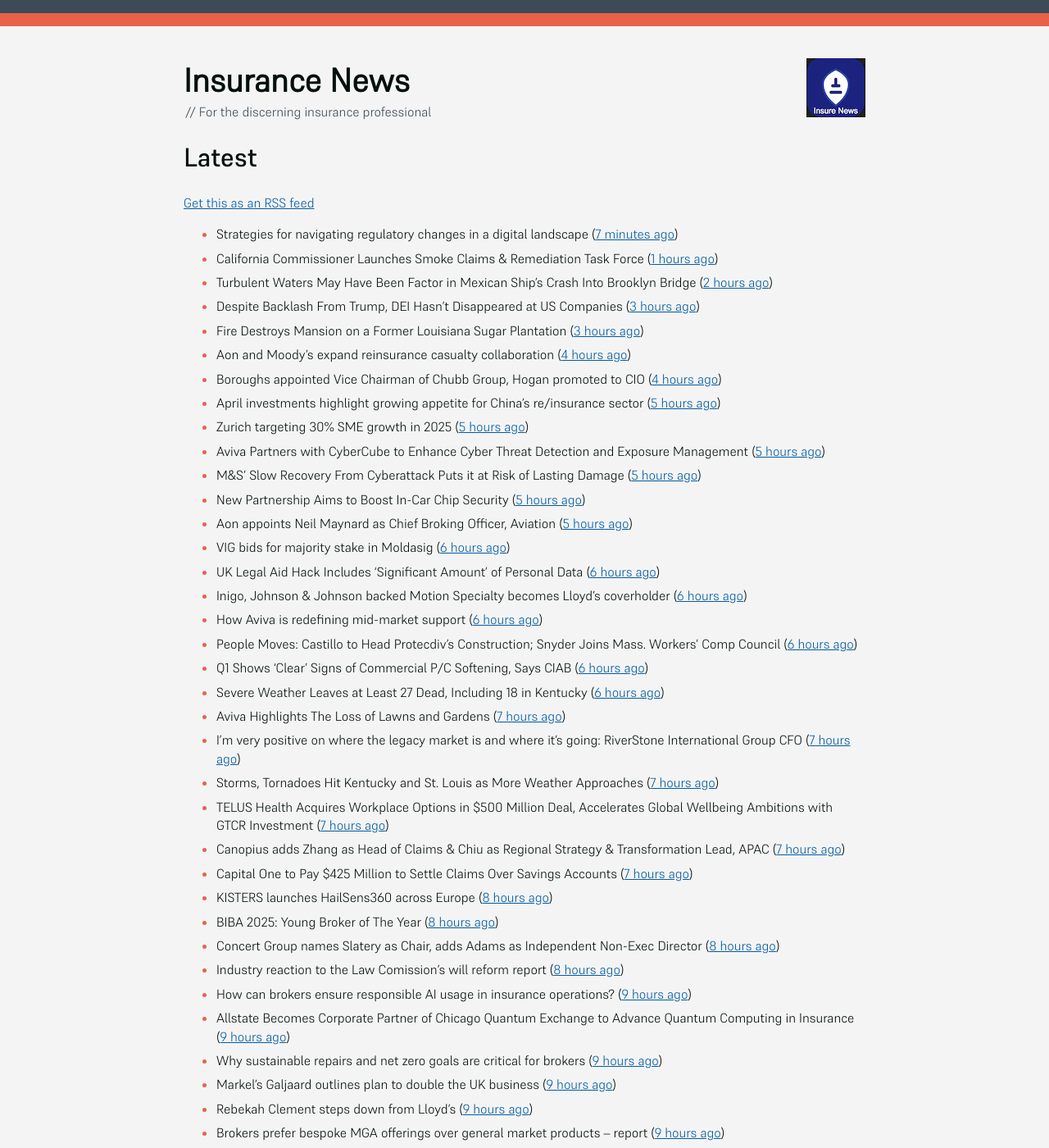
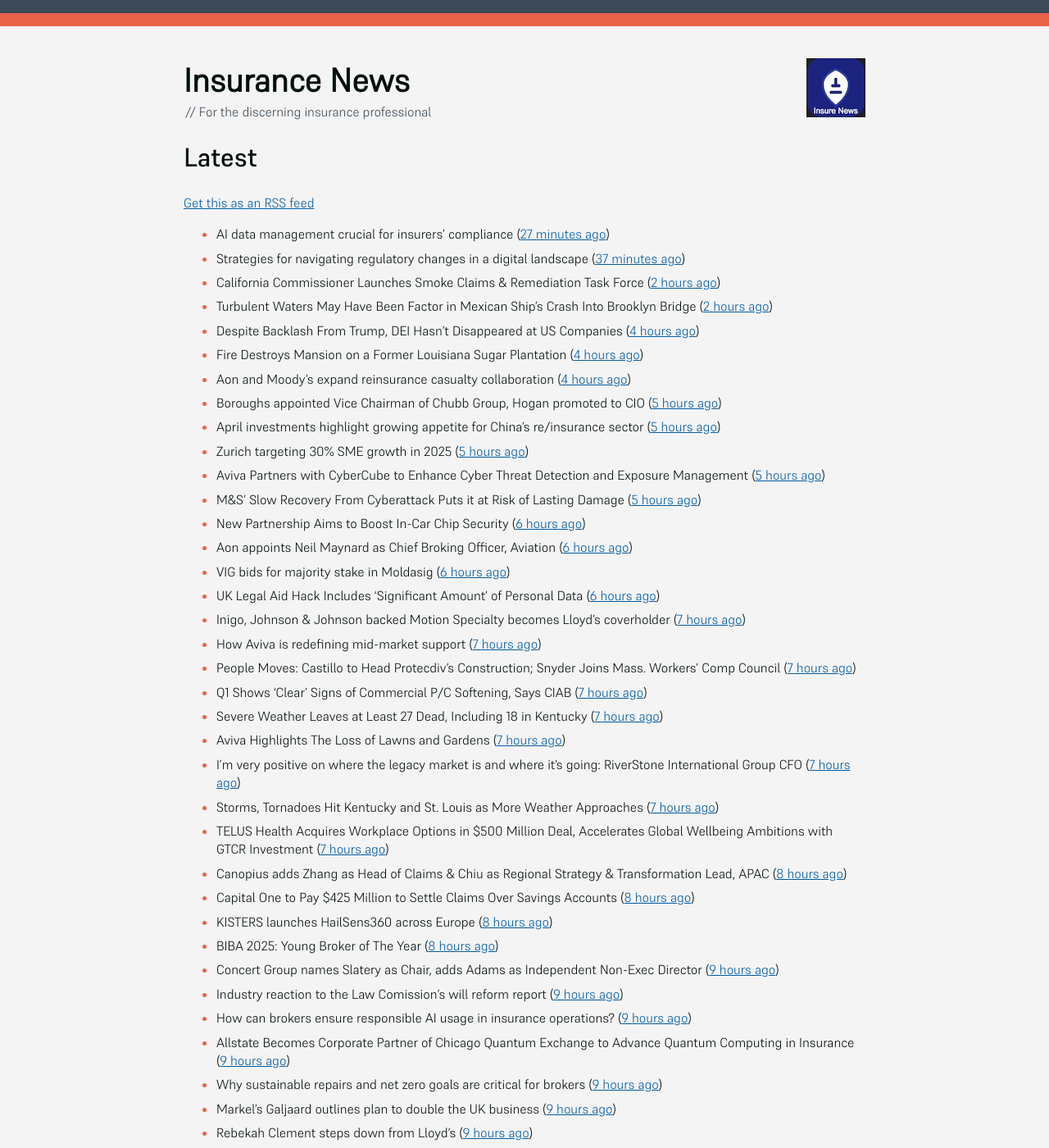
Before and after one commit to mat-0/feeds.thechels.uk, a Jekyll site: the page built from index.md, in a window 1280 px wide and 1400 px high. Shown: the whole window at 82% size. Built offline with Jekyll 4.4.1, drawn with Linux system fonts in a browser that asks for light colours; some of the changed text lies outside the part shown.

Commit message:
New Feed

```diff
--- a/index.md
+++ b/index.md
@@ -8,36 +8,37 @@ description: Latest Updates
 [Get this as an RSS feed](/feed.rss)
 
 <!-- news_marker starts -->
-- Strategies for navigating regulatory changes in a digital landscape ([7 minutes ago](https://www.dig-in.com/opinion/strategies-for-navigating-federal-and-state-regulations))
-- California Commissioner Launches Smoke Claims & Remediation Task Force ([1 hours ago](https://www.insurancejournal.com/news/west/2025/05/19/824395.htm))
+- AI data management crucial for insurers' compliance ([27 minutes ago](https://www.dig-in.com/news/ai-data-management-crucial-for-insurers-compliance))
+- Strategies for navigating regulatory changes in a digital landscape ([37 minutes ago](https://www.dig-in.com/opinion/strategies-for-navigating-federal-and-state-regulations))
+- California Commissioner Launches Smoke Claims & Remediation Task Force ([2 hours ago](https://www.insurancejournal.com/news/west/2025/05/19/824395.htm))
 - Turbulent Waters May Have Been Factor in Mexican Ship’s Crash Into Brooklyn Bridge ([2 hours ago](https://www.insurancejournal.com/news/east/2025/05/19/824334.htm))
-- Despite Backlash From Trump, DEI Hasn’t Disappeared at US Companies ([3 hours ago](https://www.insurancejournal.com/news/national/2025/05/19/824379.htm))
-- Fire Destroys Mansion on a Former Louisiana Sugar Plantation ([3 hours ago](https://www.insurancejournal.com/news/southcentral/2025/05/19/824378.htm))
+- Despite Backlash From Trump, DEI Hasn’t Disappeared at US Companies ([4 hours ago](https://www.insurancejournal.com/news/national/2025/05/19/824379.htm))
+- Fire Destroys Mansion on a Former Louisiana Sugar Plantation ([4 hours ago](https://www.insurancejournal.com/news/southcentral/2025/05/19/824378.htm))
 - Aon and Moody’s expand reinsurance casualty collaboration ([4 hours ago](https://www.reinsurancene.ws/aon-and-moodys-expand-reinsurance-casualty-collaboration/))
-- Boroughs appointed Vice Chairman of Chubb Group, Hogan promoted to CIO ([4 hours ago](https://www.reinsurancene.ws/boroughs-appointed-vice-chairman-of-chubb-group-hogan-promoted-to-cio/))
+- Boroughs appointed Vice Chairman of Chubb Group, Hogan promoted to CIO ([5 hours ago](https://www.reinsurancene.ws/boroughs-appointed-vice-chairman-of-chubb-group-hogan-promoted-to-cio/))
 - April investments highlight growing appetite for China’s re/insurance sector ([5 hours ago](https://www.reinsurancene.ws/april-investments-highlight-growing-appetite-for-chinas-re-insurance-sector/))
 - Zurich targeting 30% SME growth in 2025 ([5 hours ago](https://www.postonline.co.uk/news/7957779/zurich-targeting-30-sme-growth-in-2025))
 - Aviva Partners with CyberCube to Enhance Cyber Threat Detection and Exposure Management ([5 hours ago](https://www.insurtechinsights.com/aviva-partners-with-cybercube-to-enhance-cyber-threat-detection-and-exposure-management/))
 - M&S’ Slow Recovery From Cyberattack Puts it at Risk of Lasting Damage ([5 hours ago](https://www.insurancejournal.com/news/international/2025/05/19/824356.htm))
-- New Partnership Aims to Boost In-Car Chip Security ([5 hours ago](https://insurance-edge.net/2025/05/19/new-partnership-aims-to-boost-in-car-chip-security/))
-- Aon appoints Neil Maynard as Chief Broking Officer, Aviation ([5 hours ago](https://www.reinsurancene.ws/aon-appoints-neil-maynard-as-chief-broking-officer-aviation/))
+- New Partnership Aims to Boost In-Car Chip Security ([6 hours ago](https://insurance-edge.net/2025/05/19/new-partnership-aims-to-boost-in-car-chip-security/))
+- Aon appoints Neil Maynard as Chief Broking Officer, Aviation ([6 hours ago](https://www.reinsurancene.ws/aon-appoints-neil-maynard-as-chief-broking-officer-aviation/))
 - VIG bids for majority stake in Moldasig ([6 hours ago](https://www.reinsurancene.ws/vig-bids-for-majority-stake-in-moldasig/))
 - UK Legal Aid Hack Includes ‘Significant Amount’ of Personal Data ([6 hours ago](https://www.insurancejournal.com/news/international/2025/05/19/824353.htm))
-- Inigo, Johnson & Johnson backed Motion Specialty becomes Lloyd’s coverholder ([6 hours ago](https://www.reinsurancene.ws/inigo-johnson-johnson-backed-motion-specialty-becomes-lloyds-coverholder/))
-- How Aviva is redefining mid-market support ([6 hours ago](https://www.insurancebusinessmag.com/uk/news/breaking-news/how-aviva-is-redefining-midmarket-support-535375.aspx))
-- People Moves: Castillo to Head Protecdiv’s Construction; Snyder Joins Mass. Workers’ Comp Council ([6 hours ago](https://www.insurancejournal.com/news/east/2025/05/19/823716.htm))
-- Q1 Shows ‘Clear’ Signs of Commercial P/C Softening, Says CIAB ([6 hours ago](https://www.insurancejournal.com/news/national/2025/05/19/824328.htm))
-- Severe Weather Leaves at Least 27 Dead, Including 18 in Kentucky ([6 hours ago](https://www.insurancejournal.com/news/southeast/2025/05/19/824341.htm))
+- Inigo, Johnson & Johnson backed Motion Specialty becomes Lloyd’s coverholder ([7 hours ago](https://www.reinsurancene.ws/inigo-johnson-johnson-backed-motion-specialty-becomes-lloyds-coverholder/))
+- How Aviva is redefining mid-market support ([7 hours ago](https://www.insurancebusinessmag.com/uk/news/breaking-news/how-aviva-is-redefining-midmarket-support-535375.aspx))
+- People Moves: Castillo to Head Protecdiv’s Construction; Snyder Joins Mass. Workers’ Comp Council ([7 hours ago](https://www.insurancejournal.com/news/east/2025/05/19/823716.htm))
+- Q1 Shows ‘Clear’ Signs of Commercial P/C Softening, Says CIAB ([7 hours ago](https://www.insurancejournal.com/news/national/2025/05/19/824328.htm))
+- Severe Weather Leaves at Least 27 Dead, Including 18 in Kentucky ([7 hours ago](https://www.insurancejournal.com/news/southeast/2025/05/19/824341.htm))
 - Aviva Highlights The Loss of Lawns and Gardens ([7 hours ago](https://insurance-edge.net/2025/05/19/aviva-highlights-the-loss-of-lawns-and-gardens/))
 - I’m very positive on where the legacy market is and where it’s going: RiverStone International Group CFO ([7 hours ago](https://www.reinsurancene.ws/im-very-positive-on-where-the-legacy-market-is-and-where-its-going-riverstone-international-group-cfo/))
 - Storms, Tornadoes Hit Kentucky and St. Louis as More Weather Approaches ([7 hours ago](https://www.insurancejournal.com/news/southeast/2025/05/19/824329.htm))
 - TELUS Health Acquires Workplace Options in $500 Million Deal, Accelerates Global Wellbeing Ambitions with GTCR Investment ([7 hours ago](https://www.insurtechinsights.com/telus-health-acquires-workplace-options-in-500-million-deal-accelerates-global-wellbeing-ambitions-with-gtcr-investment/))
-- Canopius adds Zhang as Head of Claims & Chiu as Regional Strategy & Transformation Lead, APAC ([7 hours ago](https://www.reinsurancene.ws/canopius-adds-zhang-as-head-of-claims-chiu-as-regional-strategy-transformation-lead-apac/))
-- Capital One to Pay $425 Million to Settle Claims Over Savings Accounts ([7 hours ago](https://www.insurancejournal.com/news/east/2025/05/19/824323.htm))
+- Canopius adds Zhang as Head of Claims & Chiu as Regional Strategy & Transformation Lead, APAC ([8 hours ago](https://www.reinsurancene.ws/canopius-adds-zhang-as-head-of-claims-chiu-as-regional-strategy-transformation-lead-apac/))
+- Capital One to Pay $425 Million to Settle Claims Over Savings Accounts ([8 hours ago](https://www.insurancejournal.com/news/east/2025/05/19/824323.htm))
 - KISTERS launches HailSens360 across Europe ([8 hours ago](https://www.reinsurancene.ws/kisters-launches-hailsens360-across-europe/))
 - BIBA 2025: Young Broker of The Year ([8 hours ago](https://insurance-edge.net/2025/05/19/biba-2025-young-broker-of-the-year/))
-- Concert Group names Slatery as Chair, adds Adams as Independent Non-Exec Director ([8 hours ago](https://www.reinsurancene.ws/concert-group-names-slatery-as-chair-adds-adams-as-independent-non-exec-director/))
-- Industry reaction to the Law Comission’s will reform report ([8 hours ago](https://ifamagazine.com/industry-reaction-to-the-law-comissions-will-reform-report/))
+- Concert Group names Slatery as Chair, adds Adams as Independent Non-Exec Director ([9 hours ago](https://www.reinsurancene.ws/concert-group-names-slatery-as-chair-adds-adams-as-independent-non-exec-director/))
+- Industry reaction to the Law Comission’s will reform report ([9 hours ago](https://ifamagazine.com/industry-reaction-to-the-law-comissions-will-reform-report/))
 - How can brokers ensure responsible AI usage in insurance operations? ([9 hours ago](https://www.insurancebusinessmag.com/uk/news/technology/how-can-brokers-ensure-responsible-ai-usage-in-insurance-operations-536137.aspx))
 - Allstate Becomes Corporate Partner of Chicago Quantum Exchange to Advance Quantum Computing in Insurance ([9 hours ago](https://www.insurtechinsights.com/allstate-becomes-corporate-partner-of-chicago-quantum-exchange-to-advance-quantum-computing-in-insurance/))
 - Why sustainable repairs and net zero goals are critical for brokers ([9 hours ago](https://www.insurancebusinessmag.com/uk/news/environmental/why-sustainable-repairs-and-net-zero-goals-are-critical-for-brokers-536136.aspx))
@@ -113,7 +114,6 @@ description: Latest Updates
 - Q&A: Andy Hutchinson, Turvi ([4 days ago](https://www.postonline.co.uk/technology/7957394/qa-andy-hutchinson-turvi))
 - Throwback Thursday: CII card woes; Hiscox grows ([4 days ago](https://www.postonline.co.uk/personal/7956604/throwback-thursday-cii-card-woes-hiscox-grows))
 - Why blaming hybrid working for productivity problems is too easy ([4 days ago](https://www.postonline.co.uk/people/7957728/why-blaming-hybrid-working-for-productivity-problems-is-too-easy))
-- Digital is primary tool for customers to purchase insurance: J.D. Power ([5 days ago](https://www.dig-in.com/news/customers-prefer-buying-insurance-digitally-says-j-d-power))
 - Neutrinos Secures Major AI Underwriting Transformation Deal with Fortune 500 Life Insurer ([5 days ago](https://www.insurtechinsights.com/neutrinos-secures-major-ai-underwriting-transformation-deal-with-fortune-500-life-insurer/))
 - AI and MGAs have role to play in new era for insurance broking ([5 days ago](https://www.postonline.co.uk/technology/7957751/ai-and-mgas-have-role-to-play-in-new-era-for-insurance-broking))
 - Encova Insurance Appoints Ramu Lingala as Chief Information Officer ([5 days ago](https://www.insurtechinsights.com/encova-insurance-appoints-ramu-lingala-as-chief-information-officer/))
```
Also changed, not shown: other parts of index.md (+12 -12 lines).
